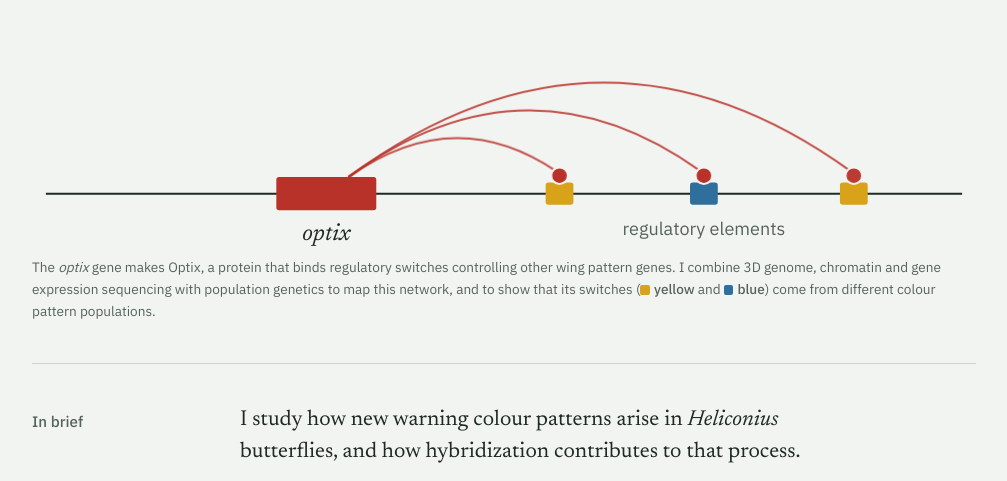
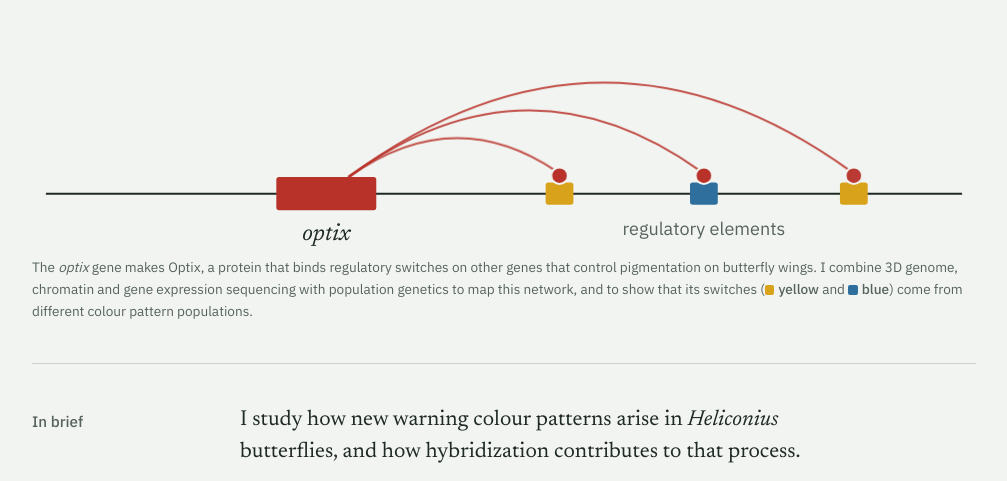
Before and after one commit to jgo23/jgo23.github.io, a plain HTML site: page index.html in a window 1280 px wide. Shown: the part 254-735 px from the top of the page, without its empty margins (136-1143 px from the left). Drawn offline with Linux system fonts and the light colour scheme.

Commit message:
Update index.html

```diff
--- a/index.html
+++ b/index.html
@@ -171,7 +171,7 @@ section .body.wide{max-width:none}
       <text class="gname" x="212" y="143" text-anchor="middle">optix</text>
       <text x="484" y="140" text-anchor="middle">regulatory elements</text>
     </svg>
-    <figcaption class="sans">The <i>optix</i> gene makes Optix, a protein that binds regulatory switches controlling other wing pattern genes. I combine 3D genome, chromatin and gene expression sequencing with population genetics to map this network, and to show that its switches (<span class="key key-a">yellow</span> and <span class="key key-b">blue</span>) come from different colour pattern populations.</figcaption>
+    <figcaption class="sans">The <i>optix</i> gene makes Optix, a protein that binds regulatory switches on other genes that control pigmentation on butterfly wings. I combine 3D genome, chromatin and gene expression sequencing with population genetics to map this network, and to show that its switches (<span class="key key-a">yellow</span> and <span class="key key-b">blue</span>) come from different colour pattern populations.</figcaption>
   </figure>
 </header>
 
```
